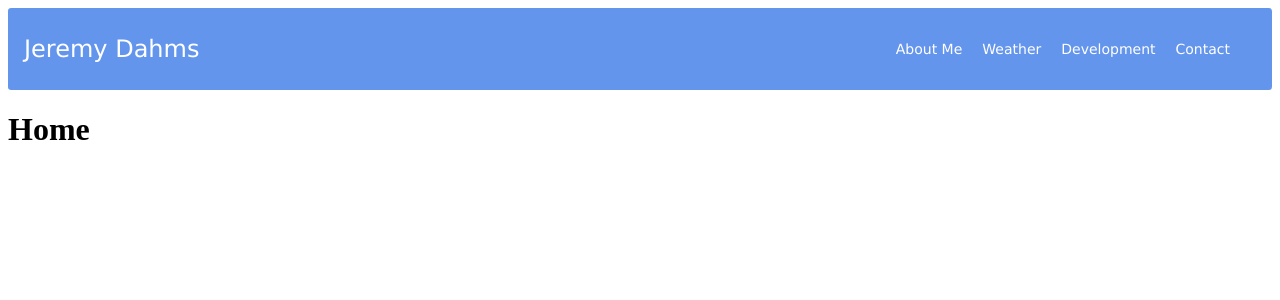
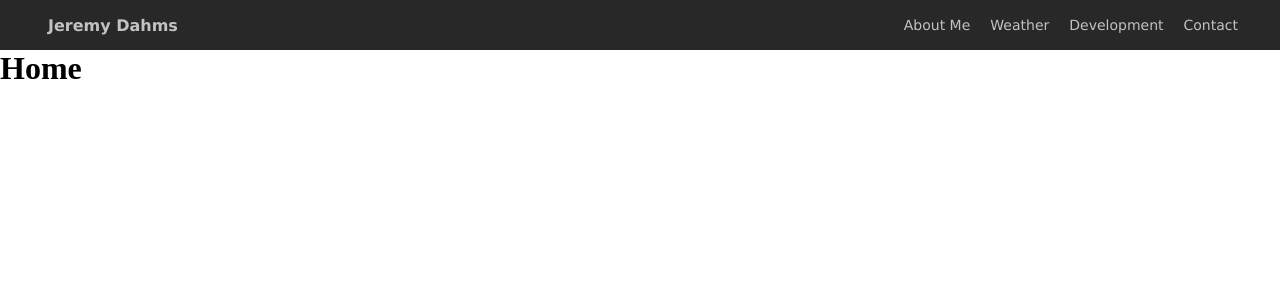
Before and after one commit to JeremyDahms/TypeScriptApp, a React app: page /home in a window 1280 px wide. Shown: the top 300 px of the page. Built offline with nearby package versions, Linux system fonts and the light colour scheme.

Commit message:
Major style overhaul, updated README

```diff
--- a/src/components/NavBar/navbar-styles.ts
+++ b/src/components/NavBar/navbar-styles.ts
@@ -2,22 +2,22 @@ import styled from 'styled-components';
 import { Theme } from '../app-styles';
 
 export const Navbar = styled.nav`
-    background: ${Theme.colors.header};
+    background: ${Theme.colors.primary};
     font-family: ${Theme.fonts.heading};
-    color: ${Theme.colors.light};
     display: flex;
     align-items: center;
     justify-content: space-between;
-    padding-right: 2em;
-    border-radius: 0.2em;
+    padding-right: 2rem;
+    padding-left: 2rem;
     a {
-        color: white;
+        color: ${Theme.colors.primaryLight};
         text-decoration: none;
     }
 `;
 
 export const Brand = styled.a`
-    font-size: 24px;
+    font-size: 1rem;
+    font-weight: bold;
     margin-left: 1rem;
     padding-right: 1rem;
 `;
@@ -35,15 +35,6 @@ export const Li = styled.li`
     -webkit-box-pack: center;
     -webkit-tap-highlight-color: transparent;
     align-items: center;
-    color: #999;
-    height: 100%;
-    justify-content: center;
-    text-decoration: none;
-    -webkit-box-align: center;
-    -webkit-box-pack: center;
-    -webkit-tap-highlight-color: transparent;
-    align-items: center;
-    color: #999;
     display: flex;
     font-size: 14px;
     height: 50px;
@@ -52,4 +43,7 @@ export const Li = styled.li`
     margin: 0 10px;
     text-decoration: none;
     white-space: nowrap;
+    a:hover {
+        color: white;
+    }
 `;
--- a/src/components/Weather/WeatherCard/weather-card-styles.ts
+++ b/src/components/Weather/WeatherCard/weather-card-styles.ts
@@ -3,7 +3,7 @@ import { Theme } from '../../app-styles';
 
 export const Card = styled.div`
     background: ${Theme.colors.aliceBlue};
-    color: ${Theme.colors.dark};
+    color: ${Theme.colors.primaryDarkRed};
     display: flex;
     width: 80%;
     flex-direction: column;
@@ -28,7 +28,6 @@ export const Icon = styled.img`
 `;
 
 export const Temperatures = styled.div`
-    color: #8b008b;
     display: flex;
     font-size: 2em;
     flex-direction: row;
--- a/src/components/Weather/WeatherPage.tsx
+++ b/src/components/Weather/WeatherPage.tsx
@@ -72,8 +72,9 @@ class WeatherPage extends React.PureComponent {
         }
         return (
             <div className="Weather">
+                <WeatherRow>{listItems}</WeatherRow>
+
                 <Heading>Forecast</Heading>
-                <WeatherRow>{listItems}</WeatherRow>
             </div>
         );
     }
--- a/src/components/Weather/weather-styles.ts
+++ b/src/components/Weather/weather-styles.ts
@@ -6,13 +6,11 @@ export const Day = styled.div`
     flex-direction: column;
     align-items: center;
     flex: 1;
-    background-color: #f5fffa;
     padding: 1em 0 0.2em 0;
-    border: 0.1em solid #e6e6fa;
 `;
 
 export const DayOfTheWeek = styled.span`
-    color: #8b008b;
+    color: ${Theme.colors.primaryDarkRed};
     font-family: Arial, Helvetica, sans-serif;
     font-size: 1.2em;
     font-weight: bold;
@@ -25,7 +23,6 @@ export const Heading = styled.h1`
 
 export const WeatherRow = styled.div`
     font-family: ${Theme.fonts.heading};
-    color: ${Theme.colors.cream};
     display: flex;
     flex-direction: row;
     justify-content: space-between;
--- a/src/components/app-styles.ts
+++ b/src/components/app-styles.ts
@@ -2,15 +2,14 @@
 
 export const Theme = {
     colors: {
-        aliceBlue: `#F0F8FF`,
-        bg: `#fff`,
-        cream: '#fff7f0',
-        dark: `#24292e`,
-        light: `#EEEEEE`,
-        header: `#6495ED`,
-        red: `#ff5851`,
-        royalBlue: '#4169E1',
-        teal: `#008080`,
+        aliceBlue: '#F0F8FF',
+        cream: '#FFF9F0',
+        dark: '#24292e',
+        light: '#EEEEEE',
+        primary: '#282828',
+        primaryLight: '#C2C2C2',
+        primaryDarkRed: '#422E2E',
+        red: '#FF5851',
     },
     fonts: {
         body: `IBM Plex Sans, sans-serif`,
--- a/src/index.html
+++ b/src/index.html
@@ -5,6 +5,12 @@
         <meta name="viewport" content="width=device-width, initial-scale=1.0" />
         <meta http-equiv="X-UA-Compatible" content="ie=edge" />
         <title>TypeScript + React</title>
+        <style>
+            * {
+                margin: 0;
+                padding: 0;
+            }
+        </style>
     </head>
 
     <body>
```
Also changed, not shown: 1 other file (tests, documents, lock files or other folders).
